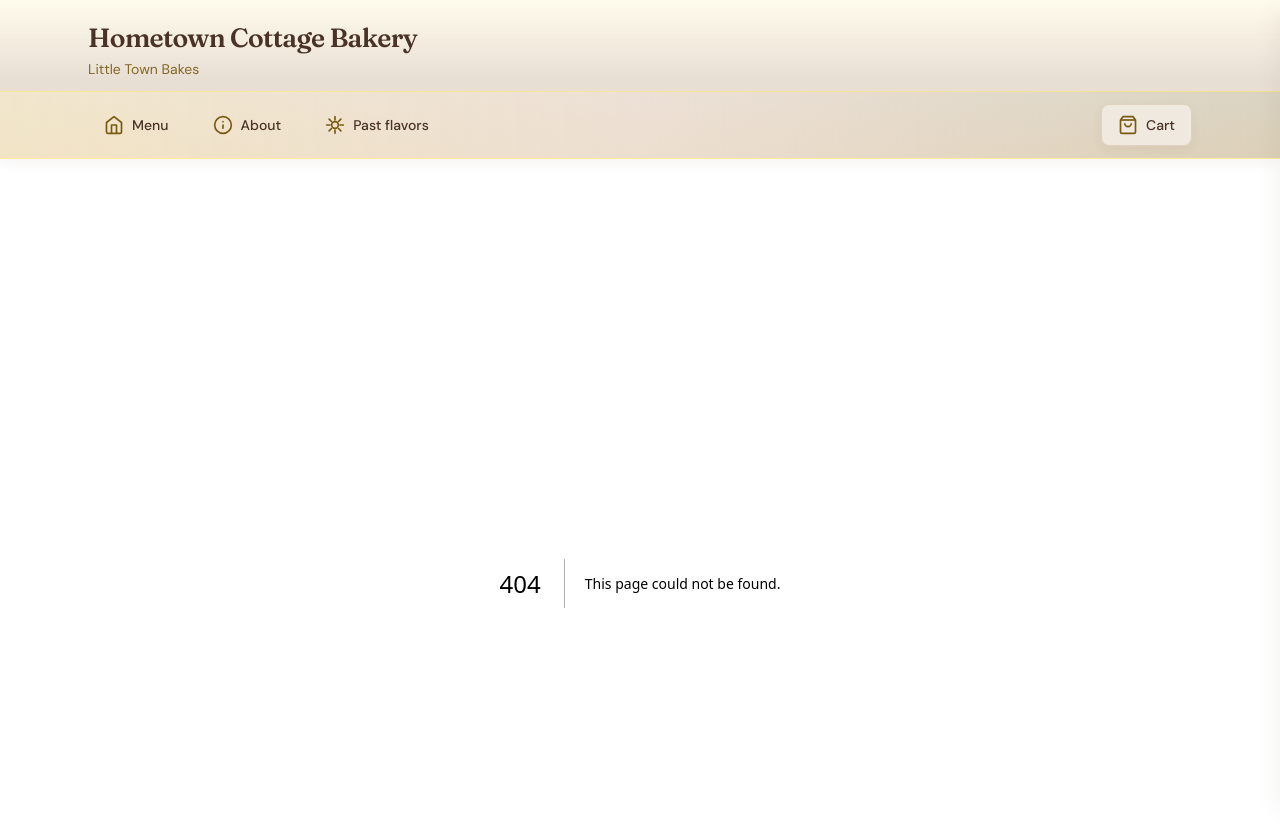
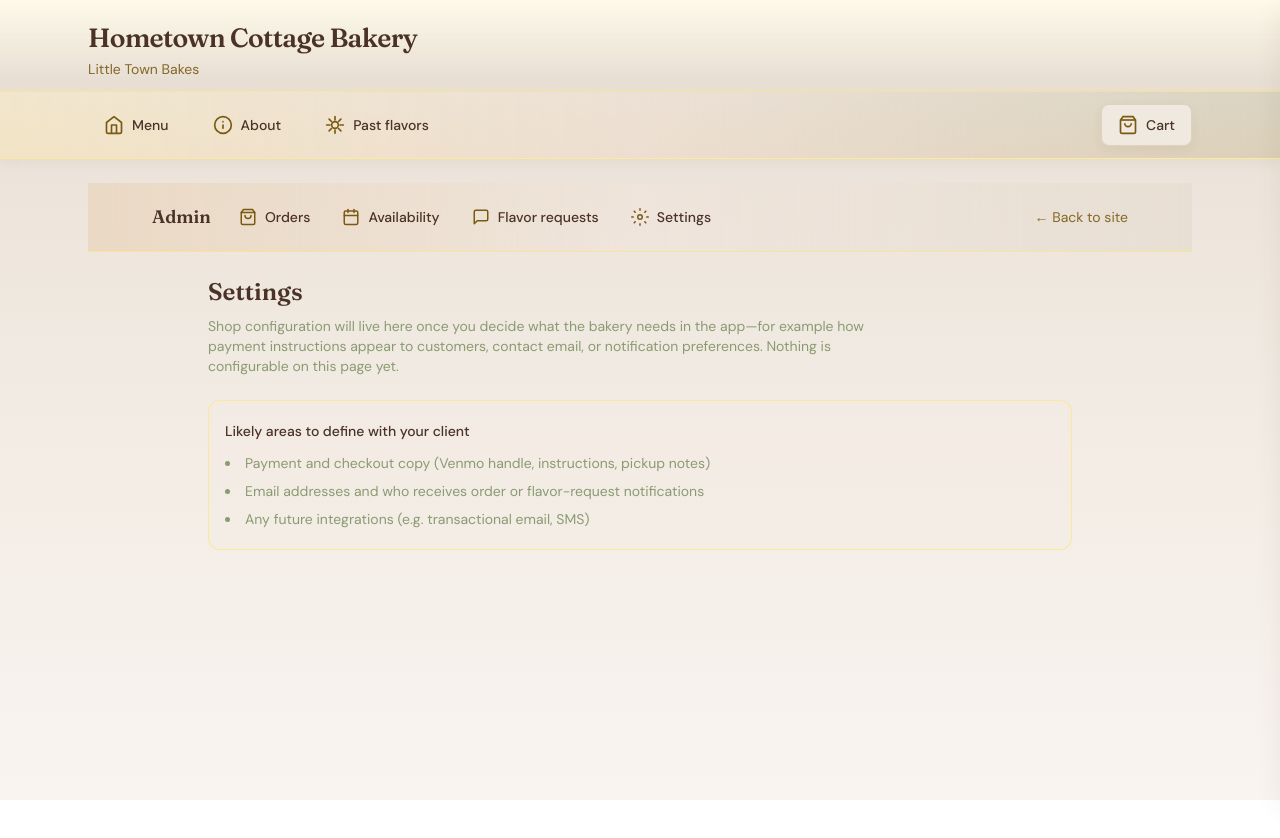
Before and after one commit to Clinton-Cochrane/LittleTownBakes, a Next.js app: page /admin/settings in a window 1280 px wide. Before the commit this address had no page. Shown: the top 838 px of the page. After the commit the page ends 800 px from the top, so only its background shows below. Built offline with nearby package versions, Linux system fonts and the light colour scheme; sample sign-in values are in the browser's storage.

Commit message:
Add admin settings placeholder

```diff
--- a/app/admin/layout.tsx
+++ b/app/admin/layout.tsx
@@ -1,5 +1,10 @@
 import Link from "next/link";
-import { CalendarNavIcon, ChatNavIcon, OrdersNavIcon } from "@/components/icons/navIcons";
+import {
+	CalendarNavIcon,
+	ChatNavIcon,
+	OrdersNavIcon,
+	SettingsNavIcon,
+} from "@/components/icons/navIcons";
 
 /**
  * Admin layout: provides bakery-themed navigation for all admin pages.
@@ -36,6 +41,10 @@ export default function AdminLayout({ children }: { children: React.ReactNode })
 								<ChatNavIcon className="text-caramel" size={18} />
 								Flavor requests
 							</Link>
+							<Link href="/admin/settings" className={linkClass}>
+								<SettingsNavIcon className="text-caramel" size={18} />
+								Settings
+							</Link>
 						</div>
 					</div>
 					<Link
--- /dev/null
+++ b/app/admin/settings/page.tsx
@@ -0,0 +1,41 @@
+"use client";
+
+import { useEffect } from "react";
+
+/**
+ * Placeholder for shop-wide configuration (payment display, email templates, notifications, etc.).
+ * Forms and persistence will be added after requirements are finalized with the client.
+ */
+export default function AdminSettingsPage() {
+	useEffect(() => {
+		const key = sessionStorage.getItem("admin_key") ?? "";
+		if (!key) {
+			window.location.href = "/admin/login";
+		}
+	}, []);
+
+	return (
+		<main className="mx-auto max-w-4xl px-4 py-6">
+			<h1 className="mb-2 font-display text-2xl font-semibold text-cocoa">Settings</h1>
+			<p className="mb-6 max-w-2xl text-sm text-sage">
+				Shop configuration will live here once you decide what the bakery needs in the app—for example how
+				payment instructions appear to customers, contact email, or notification preferences. Nothing is
+				configurable on this page yet.
+			</p>
+
+			<section
+				className="rounded-xl border border-amber-200/80 bg-cream/40 px-4 py-5 text-sm text-cocoa/90"
+				aria-labelledby="settings-planned-heading"
+			>
+				<h2 id="settings-planned-heading" className="mb-3 font-medium text-cocoa">
+					Likely areas to define with your client
+				</h2>
+				<ul className="list-inside list-disc space-y-2 text-sage">
+					<li>Payment and checkout copy (Venmo handle, instructions, pickup notes)</li>
+					<li>Email addresses and who receives order or flavor-request notifications</li>
+					<li>Any future integrations (e.g. transactional email, SMS)</li>
+				</ul>
+			</section>
+		</main>
+	);
+}
--- a/components/icons/navIcons.tsx
+++ b/components/icons/navIcons.tsx
@@ -131,3 +131,24 @@ export function ChatNavIcon({ className = "text-honey", size }: IconProps) {
 		</svg>
 	);
 }
+
+export function SettingsNavIcon({ className = "text-honey", size }: IconProps) {
+	const s = iconSize(size);
+	return (
+		<svg
+			width={s}
+			height={s}
+			viewBox="0 0 24 24"
+			fill="none"
+			stroke="currentColor"
+			strokeWidth="2"
+			strokeLinecap="round"
+			strokeLinejoin="round"
+			className={className}
+			aria-hidden
+		>
+			<circle cx="12" cy="12" r="3" />
+			<path d="M12 1v2M12 21v2M4.22 4.22l1.42 1.42M18.36 18.36l1.42 1.42M1 12h2M21 12h2M4.22 19.78l1.42-1.42M18.36 5.64l1.42-1.42" />
+		</svg>
+	);
+}
```
